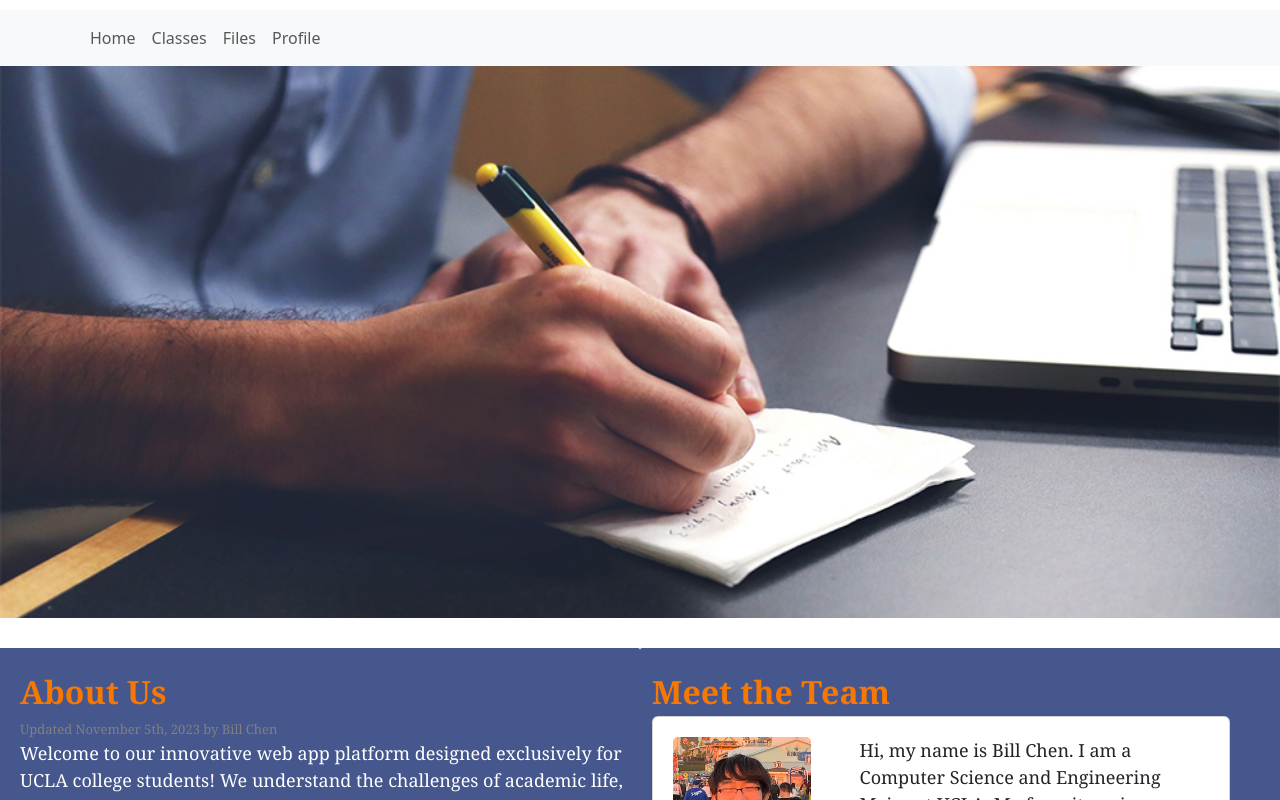
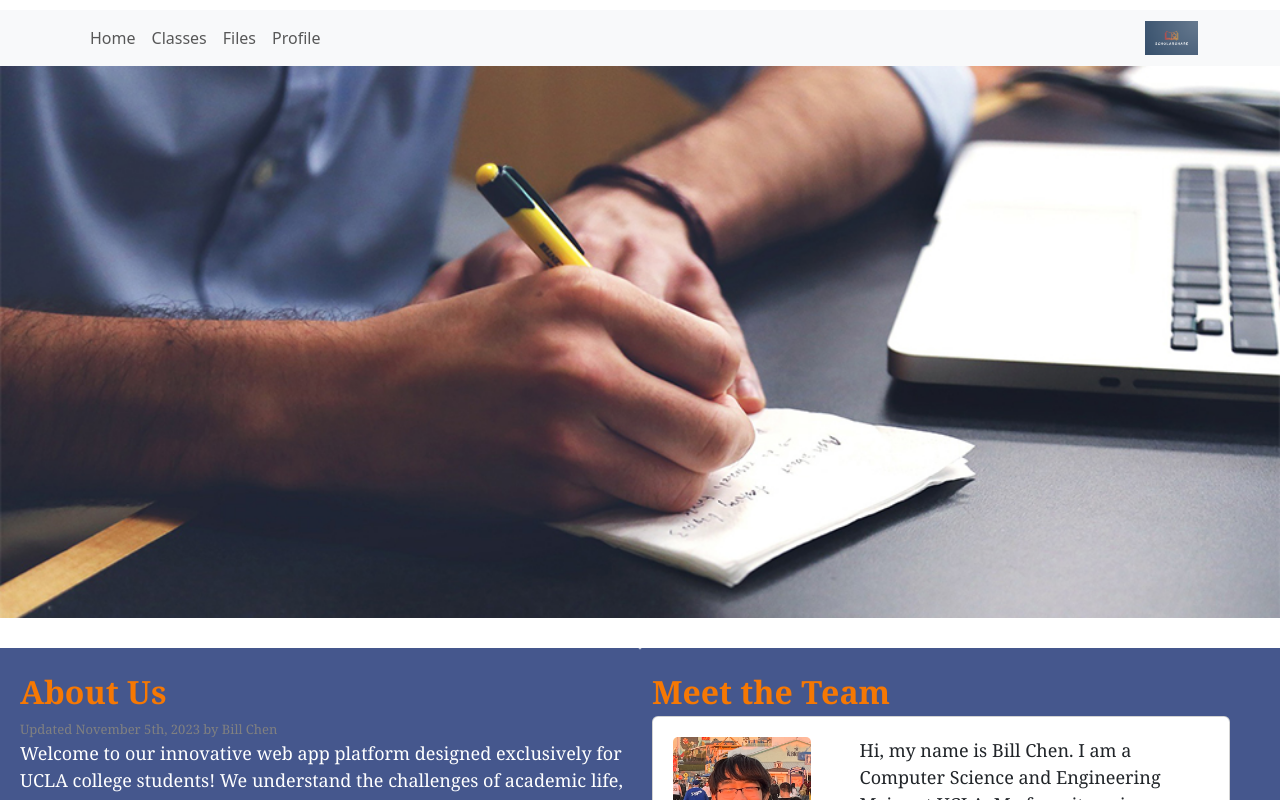
Before and after one commit to WilliamChen14/StudentScholar, a React (Create React App) app in the folder frontend/: page / in a window 1280 px wide. Shown: the top 800 px of the page. Built offline with nearby package versions, Linux system fonts and the light colour scheme.

Commit message:
added logo to header

```diff
--- a/frontend/src/components/HeaderComponent.js
+++ b/frontend/src/components/HeaderComponent.js
@@ -1,6 +1,7 @@
 import Container from "react-bootstrap/Container";
 import Nav from "react-bootstrap/Nav";
 import Navbar from "react-bootstrap/Navbar";
+import ScholarShareLogo from '../assets/ScholarShareLogo.png'
 
 
 
@@ -49,6 +50,12 @@ function HeaderComponent() {
                 </Nav.Link>
               ))}
             </Nav>
+            <img
+              src={ScholarShareLogo}
+              alt="Logo"
+              className="ml-auto"
+              style={{ maxHeight: '35px' }} // Adjust the maxHeight as needed
+            />
           </Navbar.Collapse>
         </Container>
       </Navbar>
```
